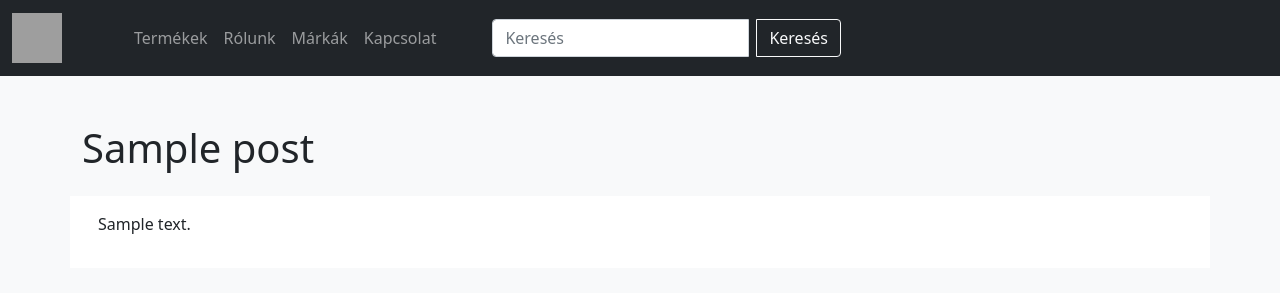
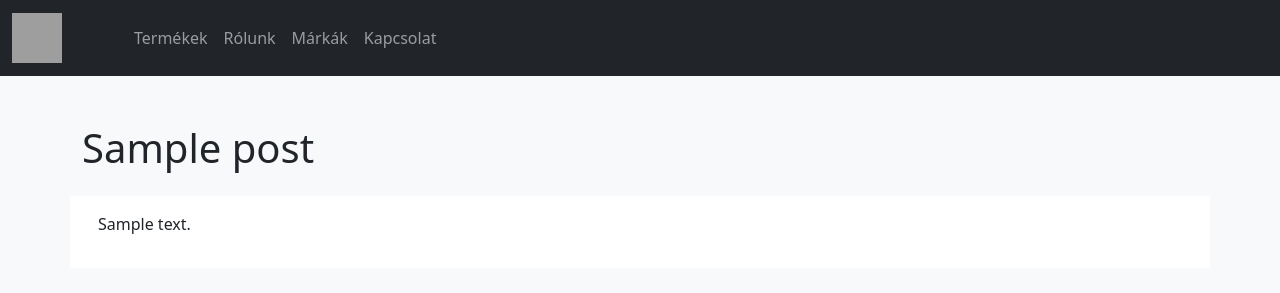
Before and after one commit to agocsbence/vasmuszaki, a WordPress theme: template src/wp-theme/page.php in a window 1280 px wide. Shown: the top 293 px of the page. Run offline with PHP 8.4 and a stand-in for WordPress, Linux system fonts and the light colour scheme; the site name, menu and one post (Sample post) are stand-ins, and other content is empty; some libraries are stand-ins or nearby versions; grey boxes are pictures that could not be loaded.

Commit message:
search bar removed

```diff
--- a/src/wp-theme/header.php
+++ b/src/wp-theme/header.php
@@ -58,13 +58,13 @@
 							<a class="nav-link" href="<?php echo get_permalink(74); ?>">Kapcsolat</a>
 						</li>
 					</ul>
-					<form role="search" method="get" id="searchform" class="d-flex searchform" action="<?php echo esc_url( home_url( '/' ) ); ?>">
+					<!-- <form role="search" method="get" id="searchform" class="d-flex searchform" action="<?php // echo esc_url( home_url( '/' ) ); ?>">
 						<div class="input-group ">
-							<!-- <label class="screen-reader-text" for="s"><?php _x( 'Search for:', 'label' ); ?></label> -->
-							<input class="form-control me-2" type="search" placeholder="Keresés" aria-label="Keresés" value="<?php echo get_search_query(); ?>" name="s" id="s">
+							<label class="screen-reader-text" for="s"><?php // _x( 'Search for:', 'label' ); ?></label>
+							<input class="form-control me-2" type="search" placeholder="Keresés" aria-label="Keresés" value="<?php // echo get_search_query(); ?>" name="s" id="s">
 							<button class="btn btn-outline-light" type="submit" id="searchsubmit" value="Keresés">Keresés</button>
 						</div>
-					</form>
+					</form> -->
 				</div>
 			</div>
 		</nav>
```
Also changed, not shown: dist/wp-theme/header.php (+4 -4 lines).
